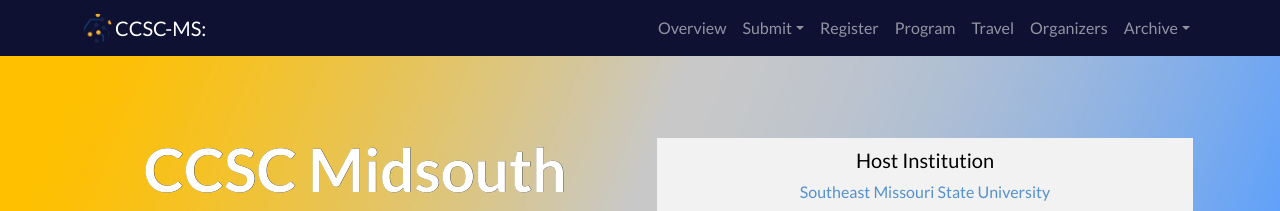
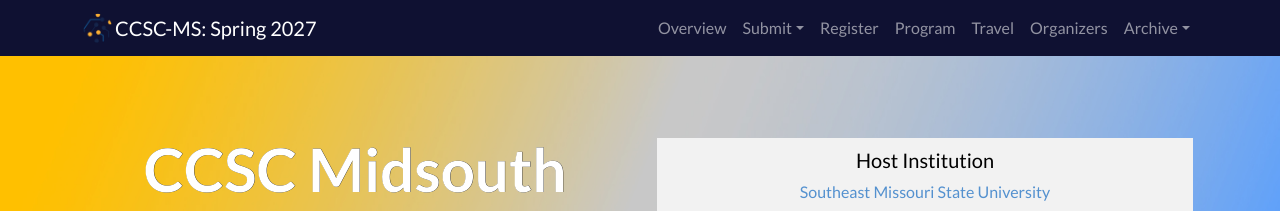
Before and after one commit to ccsc-midsouth/ccsc-midsouth.github.io, a Jekyll site: the page built from index.md, in a window 1280 px wide. Shown: the top 211 px of the page. Built offline with Jekyll 4.4.1, drawn with Linux system fonts in a browser that asks for light colours; nearby versions of some CDN libraries.

Commit message:
One last semester/year fix

```diff
--- a/_includes/header.html
+++ b/_includes/header.html
@@ -1,7 +1,7 @@
 <nav class="navbar navbar-expand-lg navbar-dark navbar-custom fixed-top">
   <div class="container">
     <a href="https://www.ccsc.org/"><img src="{{ site.baseurl}}/assets/images/circuit_logo.png" height="30"></a>&nbsp;
-    <a class="navbar-brand" href="{{ site.baseurl}}/index.html">{{ site.number }}: {{ site.semester }}</a>
+    <a class="navbar-brand" href="{{ site.baseurl}}/index.html">{{ site.number }}: {{ page.semester }} {{ page.year }}</a>
     <button class="navbar-toggler" type="button" data-bs-toggle="collapse" data-bs-target="#navbarResponsive" aria-controls="navbarResponsive" aria-expanded="false" aria-label="Toggle navigation">
       <span class="navbar-toggler-icon"></span>
     </button>
```
